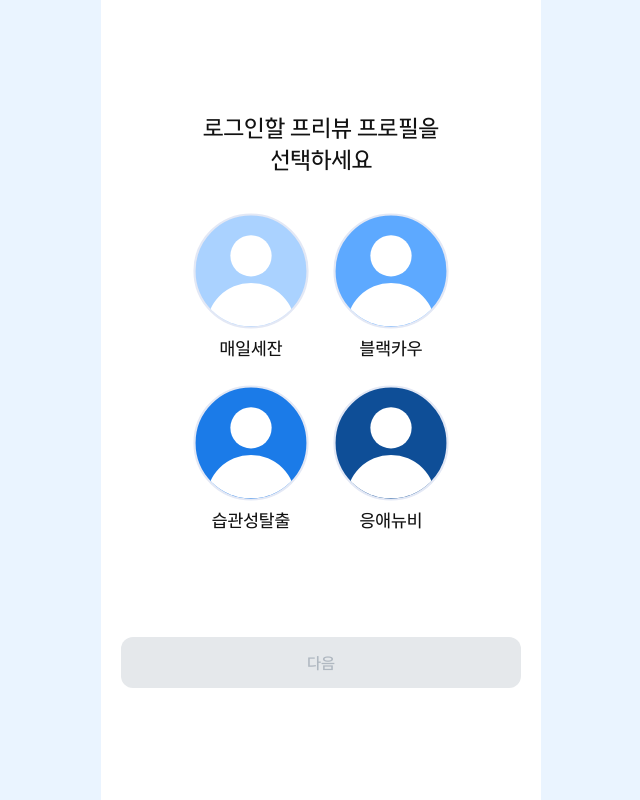
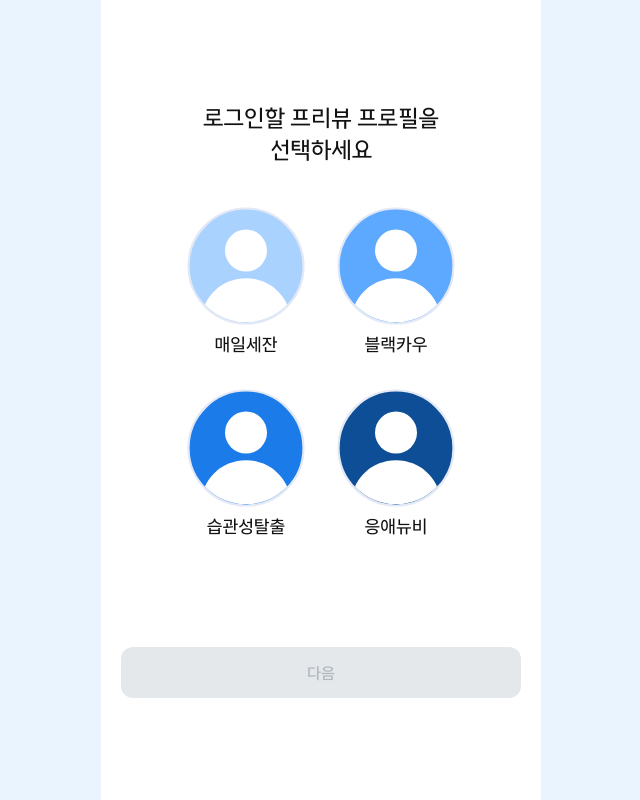
Before and after one commit to CupFeeDeal/cupfeedeal-FE, a Next.js app: page /profile in a window 1280 px wide. Shown: the whole page, without its empty margins (319-959 px from the left). Built offline with nearby package versions, Linux system fonts and the light colour scheme; no server answers.

Commit message:
design: 그림자 디자인 수정

```diff
--- a/src/app/(auth)/_components/ProfileBtn.tsx
+++ b/src/app/(auth)/_components/ProfileBtn.tsx
@@ -18,12 +18,12 @@ const ProfileBtn = ({ selectedId, setSelectedId }: ProfileBtnProps) => {
   ];
 
   return (
-    <div className="grid grid-cols-2 grid-rows-2 w-[70%] mx-auto">
+    <div className="grid grid-cols-2 grid-rows-2 w-[75%] mx-auto">
       {profiles.map(({ Component, id, name }) => (
         <div
           key={id}
           onClick={() => setSelectedId(id)}
-          className="cursor-pointer space-y-2 p-3  transition-all duration-300"
+          className="cursor-pointer space-y-2 p-4 transition-all duration-300"
         >
           <div className="overflow-visible">
             <Component
```
